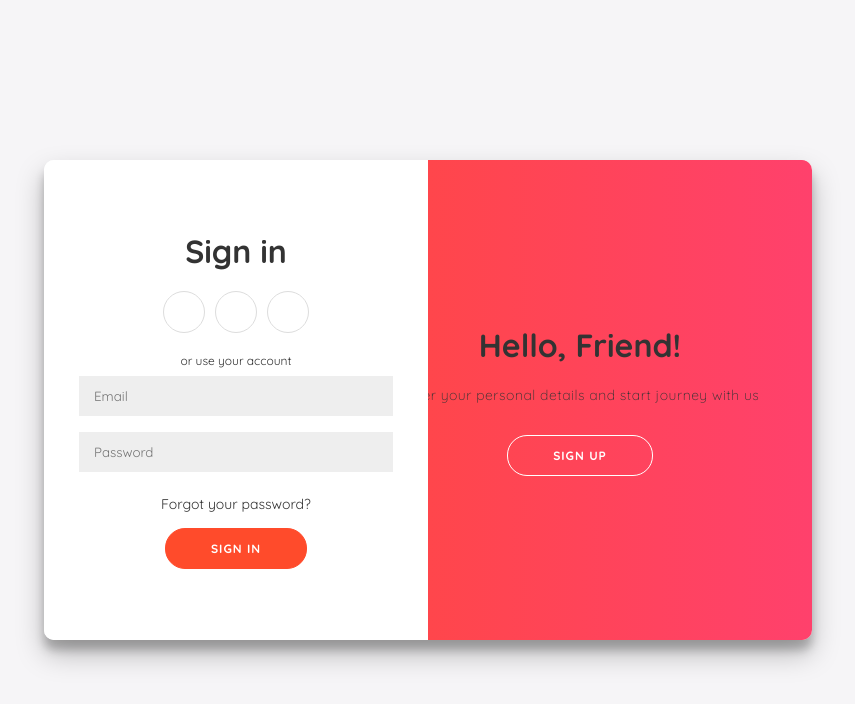
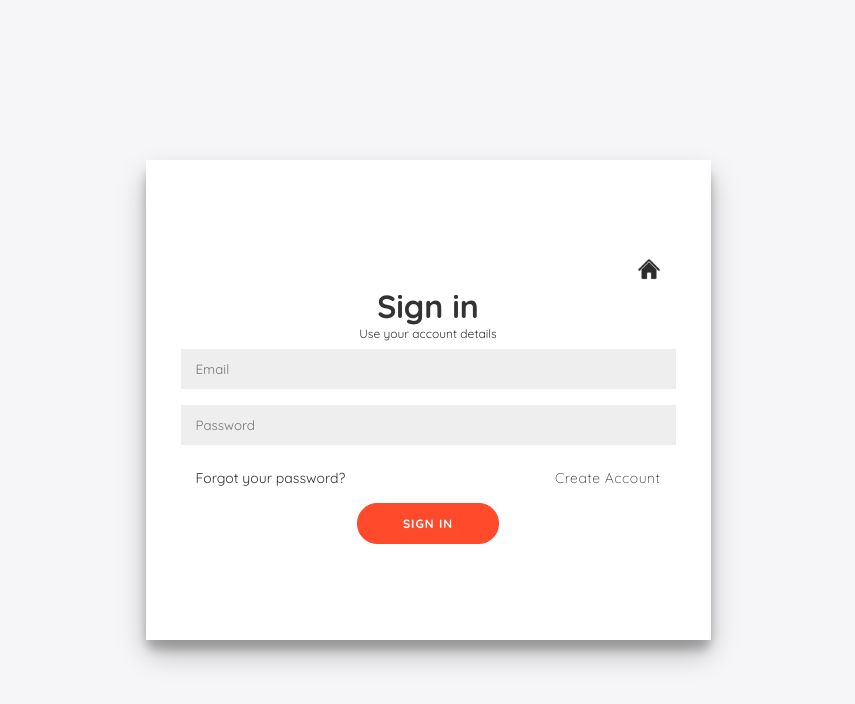
Before and after one commit to felipey2010/frontend_trabalho_final, a React (Create React App) app: page /login in a window 1280 px wide. Shown: the top 704 px of the page, without its empty margins (212-1067 px from the left). Built offline with nearby package versions, Linux system fonts and the light colour scheme.

Commit message:
changed the login page

```diff
--- a/src/components/Login.js
+++ b/src/components/Login.js
@@ -1,71 +1,19 @@
+import { useState } from "react";
 import "../styles/login.css";
+import SignIn from "./SignIn";
+import SignUp from "./SignUp";
 
 const Login = () => {
+  const [signIn, setSignIn] = useState(true);
+
   return (
     <div className="main-body">
       <div className="container" id="container">
-        <div className="form-container sign-up-container">
-          <form action="#">
-            <h1>Create Account</h1>
-            <div className="social-container">
-              <a href="#" className="social">
-                <i className="fab fa-facebook-f"></i>
-              </a>
-              <a href="#" className="social">
-                <i className="fab fa-google-plus-g"></i>
-              </a>
-              <a href="#" className="social">
-                <i className="fab fa-linkedin-in"></i>
-              </a>
-            </div>
-            <span>or use your email for registration</span>
-            <input type="text" placeholder="Name" />
-            <input type="email" placeholder="Email" />
-            <input type="password" placeholder="Password" />
-            <button>Sign Up</button>
-          </form>
-        </div>
-        <div className="form-container sign-in-container">
-          <form action="#">
-            <h1>Sign in</h1>
-            <div className="social-container">
-              <a href="#" className="social">
-                <i className="fab fa-facebook-f"></i>
-              </a>
-              <a href="#" className="social">
-                <i className="fab fa-google-plus-g"></i>
-              </a>
-              <a href="#" className="social">
-                <i className="fab fa-linkedin-in"></i>
-              </a>
-            </div>
-            <span>or use your account</span>
-            <input type="email" placeholder="Email" />
-            <input type="password" placeholder="Password" />
-            <a href="#">Forgot your password?</a>
-            <button>Sign In</button>
-          </form>
-        </div>
-        <div className="overlay-container">
-          <div className="overlay">
-            <div className="overlay-panel overlay-left">
-              <h1>Welcome Back!</h1>
-              <p>
-                To keep connected with us please login with your personal info
-              </p>
-              <button className="ghost" id="signIn">
-                Sign In
-              </button>
-            </div>
-            <div className="overlay-panel overlay-right">
-              <h1>Hello, Friend!</h1>
-              <p>Enter your personal details and start journey with us</p>
-              <button className="ghost" id="signUp">
-                Sign Up
-              </button>
-            </div>
-          </div>
-        </div>
+        {signIn ? (
+          <SignIn setSignIn={setSignIn} />
+        ) : (
+          <SignUp setSignIn={setSignIn} />
+        )}
       </div>
     </div>
   );
--- /dev/null
+++ b/src/components/SignIn.js
@@ -0,0 +1,27 @@
+import homeIcon from "../images/home.png";
+
+export default function SignIn({ setSignIn }) {
+  return (
+    <div className="form-container sign-in-container">
+      <form action="#">
+        <div className="top-container">
+          <div>
+            <p> </p>
+          </div>
+          <a href="/">
+            <img src={homeIcon} className="home-icon" />
+          </a>
+        </div>
+        <h1>Sign in</h1>
+        <span>Use your account details</span>
+        <input type="email" placeholder="Email" />
+        <input type="password" placeholder="Password" />
+        <div className="row-container">
+          <a href="#">Forgot your password?</a>
+          <p onClick={() => setSignIn(false)}>Create Account</p>
+        </div>
+        <button>Sign In</button>
+      </form>
+    </div>
+  );
+}
--- /dev/null
+++ b/src/components/SignUp.js
@@ -0,0 +1,30 @@
+import homeIcon from "../images/home.png";
+
+export default function SignUp({ setSignIn }) {
+  return (
+    <div className="form-container sign-up-container">
+      <form action="#">
+        <div className="top-container">
+          <div>
+            <p> </p>
+          </div>
+          <a href="/">
+            <img src={homeIcon} className="home-icon" />
+          </a>
+        </div>
+        <h1>Create Account</h1>
+        <span>Access using your e-mail</span>
+        <input type="text" placeholder="Name" />
+        <input type="email" placeholder="Email" />
+        <input type="password" placeholder="Password" />
+        <div className="row-container">
+          <div>
+            <p> </p>
+          </div>
+          <p onClick={() => setSignIn(true)}>Sign in</p>
+        </div>
+        <button>Sign Up</button>
+      </form>
+    </div>
+  );
+}
--- a/src/styles/login.css
+++ b/src/styles/login.css
@@ -5,11 +5,9 @@
   display: flex;
   justify-content: center;
   align-items: center;
-  flex-direction: column;
   font-family: "Montserrat", sans-serif;
   height: 100vh;
   /* margin: -20px 0 50px; */
-  overflow: hidden;
 }
 
 .main-body h1 {
@@ -61,7 +59,7 @@
   outline: none;
 }
 
-.main-body button.ghost {
+.main-body button .ghost {
   background-color: transparent;
   border-color: #ffffff;
 }
@@ -90,8 +88,7 @@
   border-radius: 10px;
   box-shadow: 0 14px 28px rgba(0, 0, 0, 0.25), 0 10px 10px rgba(0, 0, 0, 0.22);
   position: relative;
-  overflow: hidden;
-  width: 768px;
+  width: 565px;
   max-width: 100%;
   min-height: 480px;
 }
@@ -100,27 +97,63 @@
   position: absolute;
   top: 0;
   height: 100%;
-  transition: all 0.6s ease-in-out;
 }
 
 .sign-in-container {
   left: 0;
-  width: 50%;
-  z-index: 2;
-}
-
-.container.right-panel-active .sign-in-container {
-  transform: translateX(100%);
+  width: 100%;
 }
 
 .sign-up-container {
   left: 0;
-  width: 50%;
-  opacity: 0;
-  z-index: 1;
+  width: 100%;
 }
 
-.container.right-panel-active .sign-up-container {
+.row-container {
+  width: 100%;
+  display: flex;
+  flex-direction: row;
+  justify-content: space-between;
+  align-items: center;
+}
+
+.row-container p {
+  cursor: pointer;
+  color: #333;
+  font-size: 14px;
+  text-decoration: none;
+  margin: 15px 0;
+}
+
+.row-container p:hover {
+  color: #333;
+  transform: scale(1.1);
+}
+
+.top-container {
+  width: 100%;
+  display: flex;
+  flex-direction: row;
+  justify-content: space-between;
+  align-items: center;
+}
+
+.top-container a {
+  margin: 0;
+}
+
+.home-icon {
+  width: 24px;
+}
+
+/*
+.container .right-panel-active .sign-in-container {
+  transform: translateX(100%);
+}
+
+
+
+.container .right-panel-active .sign-up-container {
   transform: translateX(100%);
   opacity: 1;
   z-index: 5;
@@ -195,7 +228,7 @@
   transform: translateX(-20%);
 }
 
-.container.right-panel-active .overlay-left {
+.container .right-panel-active .overlay-left {
   transform: translateX(0);
 }
 
@@ -204,7 +237,7 @@
   transform: translateX(0);
 }
 
-.container.right-panel-active .overlay-right {
+.container .right-panel-active .overlay-right {
   transform: translateX(20%);
 }
 
@@ -246,4 +279,4 @@
 .main-body footer a {
   color: #3c97bf;
   text-decoration: none;
-}
+} */
```
Also changed, not shown: src/images/home.png (added).
